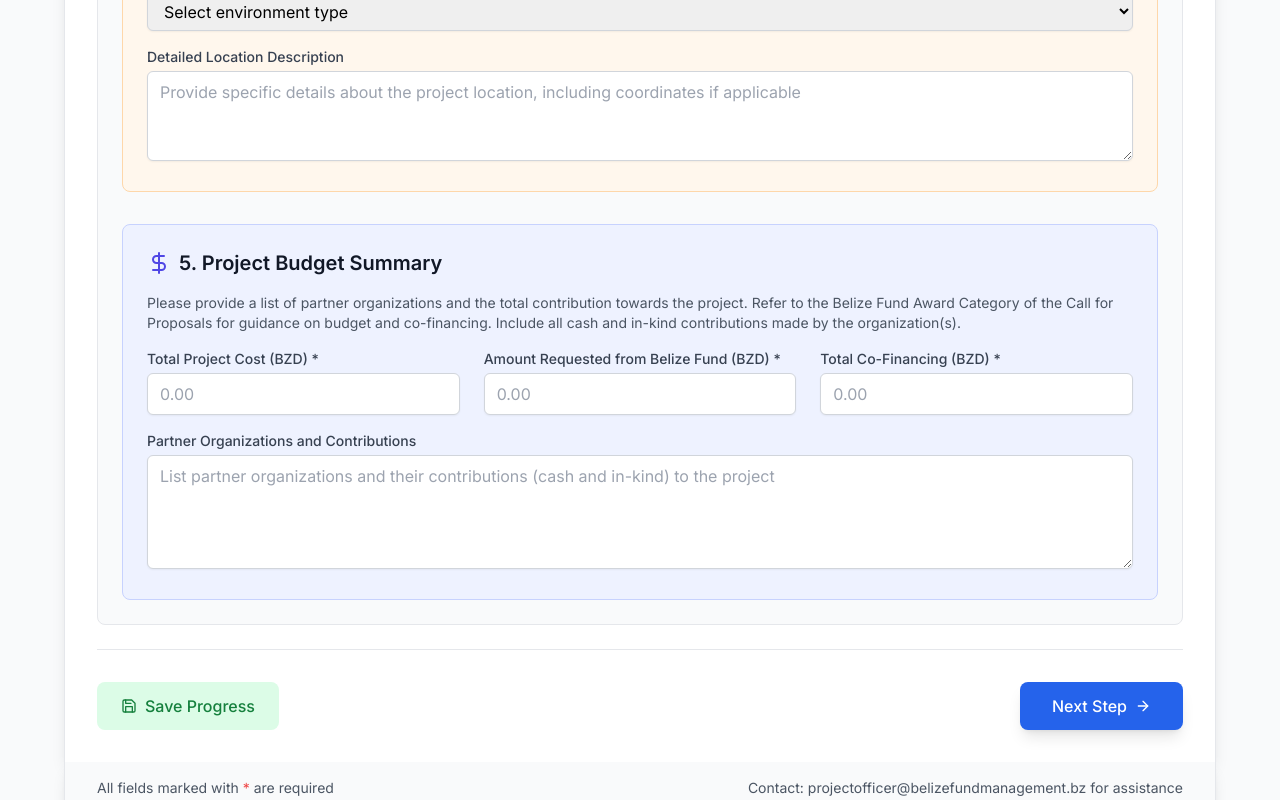
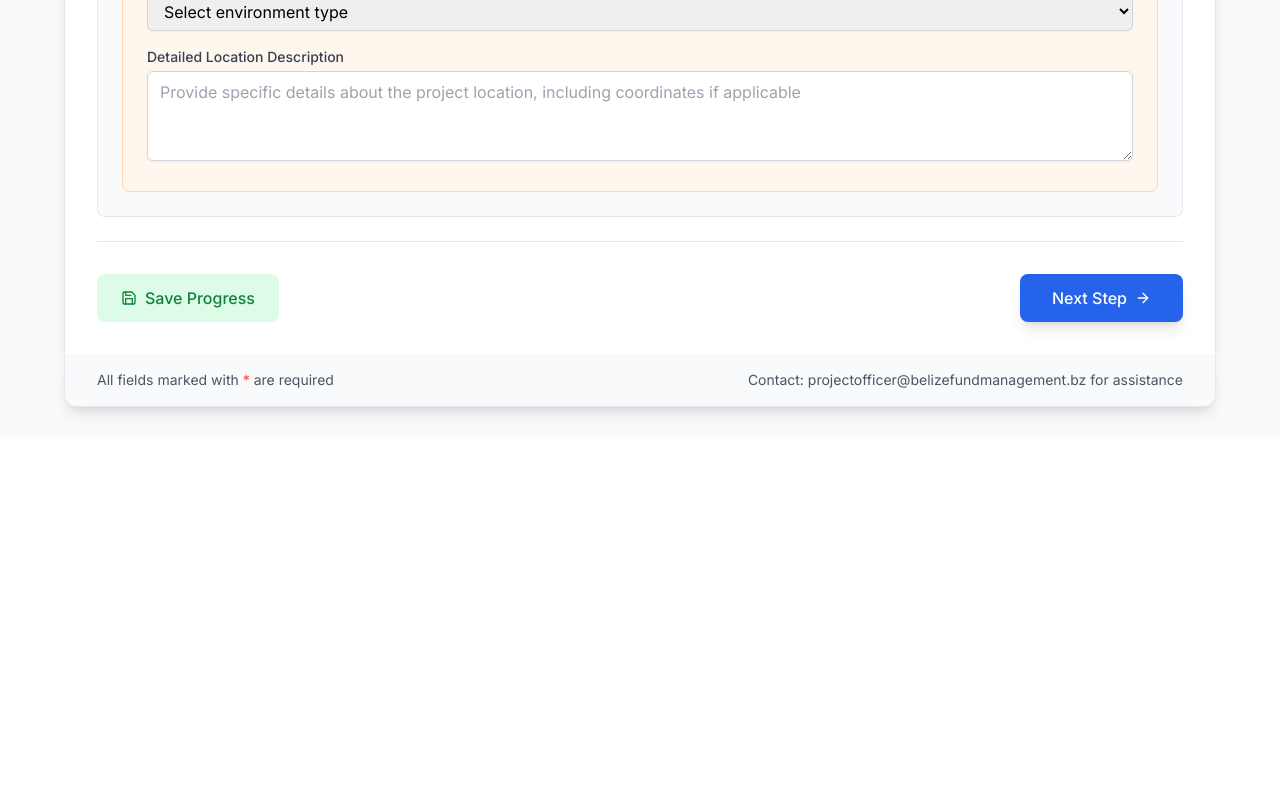
Before and after one commit to Sourabkansal/belizeFrontend, a React (Vite) app: page /proposal-form in a window 1280 px wide. Shown: the part 1810-2610 px from the top of the page. After the commit the page ends 2249 px from the top, so only its background shows below. Built offline with nearby package versions, Linux system fonts and the light colour scheme.

Commit message:
add active months and remove budget

```diff
--- a/src/components/ConceptForm.jsx
+++ b/src/components/ConceptForm.jsx
@@ -96,6 +96,10 @@ const conceptSchema = yup.object().shape({
     then: yup.string().required('Please specify organization type')
   }),
   dateOfIncorporation: yup.date().required('Date of incorporation is required'),
+  activeMonths: yup.number()
+    .required('Active months is required')
+    .positive('Active months must be positive')
+    .integer('Active months must be a whole number'),
 
   // Main Contact
   contactName: yup.string().required('Contact name is required'),
@@ -204,6 +208,7 @@ const ConceptForm = () => {
       organizationType: '',
       otherOrganizationType: '',
       dateOfIncorporation: '',
+      activeMonths: '',
 
       // Main Contact
       contactName: '',
@@ -399,10 +404,10 @@ const ConceptForm = () => {
   const checkEligibility = () => {
     setEligibilityChecked(true);
     setEligibilityError('');
-    const { organizationName, organizationType, contactEmail, dateOfIncorporation } = formik.values;
+    const { organizationName, organizationType, contactEmail, dateOfIncorporation, activeMonths } = formik.values;
     let errorMsg = '';
-    if (!organizationName || !organizationType || !contactEmail || !dateOfIncorporation) {
-      errorMsg = 'Please fill Organization Name, Organization Type, Contact Email, and Date of Incorporation to check eligibility.';
+    if (!organizationName || !organizationType || !contactEmail || !dateOfIncorporation || !activeMonths) {
+      errorMsg = 'Please fill Organization Name, Organization Type, Contact Email, Date of Incorporation, and Active Months to check eligibility.';
     } else {
       // Simple email validation
       const emailValid = /^[^@\s]+@[^@\s]+\.[^@\s]+$/.test(contactEmail);
@@ -415,8 +420,14 @@ const ConceptForm = () => {
         const oneYearAgo = new Date();
         oneYearAgo.setFullYear(oneYearAgo.getFullYear() - 1);
         const incDate = new Date(dateOfIncorporation);
-        if (isNaN(incDate.getTime()) || incDate > oneYearAgo) {
-          errorMsg = 'Date of Incorporation must be at least 1 year before today.';
+        const isDateValid = !isNaN(incDate.getTime()) && incDate <= oneYearAgo;
+
+        // Check if active months is at least 12
+        const isActiveMonthsValid = parseInt(activeMonths) >= 12;
+
+        // User is eligible if EITHER date is valid OR active months is valid
+        if (!isDateValid && !isActiveMonthsValid) {
+          errorMsg = 'Organization must either be incorporated for at least 1 year OR be active for at least 12 months to be eligible.';
         }
       }
     }
@@ -584,6 +595,22 @@ const ConceptForm = () => {
                 />
                 {formik.touched.dateOfIncorporation && formik.errors.dateOfIncorporation && (
                   <p className="text-red-500 text-sm mt-1">{formik.errors.dateOfIncorporation}</p>
+                )}
+              </div>
+
+              <div>
+                <label className="block text-sm font-medium text-gray-700 mb-1">
+                  Active Months <span className="text-red-500">*</span>
+                </label>
+                <input
+                  type="number"
+                  {...formik.getFieldProps('activeMonths')}
+                  className="w-full px-3 py-2 border border-gray-300 rounded-md focus:outline-none focus:ring-2 focus:ring-blue-500"
+                  placeholder="Enter number of months"
+                  min="1"
+                />
+                {formik.touched.activeMonths && formik.errors.activeMonths && (
+                  <p className="text-red-500 text-sm mt-1">{formik.errors.activeMonths}</p>
                 )}
               </div>
             </div>
--- a/src/components/steps/Step1FrontPage.jsx
+++ b/src/components/steps/Step1FrontPage.jsx
@@ -146,27 +146,32 @@ const Step1FrontPage = ({ register, errors, setValue, getValues, watch }) => {
           </div>
 
           <div className="md:col-span-2">
-            <label className="form-label">Contact Info (Email and Telephone) *</label>
             <div className="grid grid-cols-1 md:grid-cols-2 gap-4">
+              <div>
+                <label className="form-label">Contact Info (Email) *</label>
                 <input
                   type="email"
                   {...register('contactEmail')}
                   className="form-input"
                   placeholder="primary.contact@organization.com"
                 />
+                {errors.contactEmail && (
+                  <p className="form-error">{errors.contactEmail.message}</p>
+                )}
+              </div>
+              <div>
+                <label className="form-label">Contact Info (Telephone) *</label>
                 <input
                   type="tel"
                   {...register('contactTelephone')}
                   className="form-input"
                   placeholder="Include country code (e.g., +501-123-4567)"
                 />
-            </div>
-            {errors.contactEmail && (
-              <p className="form-error">{errors.contactEmail.message}</p>
-            )}
                 {errors.contactTelephone && (
                   <p className="form-error">{errors.contactTelephone.message}</p>
                 )}
+              </div>
+            </div>
           </div>
         </div>
       </div>
@@ -275,82 +280,6 @@ const Step1FrontPage = ({ register, errors, setValue, getValues, watch }) => {
           </div>
         </div>
       </div>
-
-      {/* Project Budget Summary Section */}
-      <div className="bg-indigo-50 p-6 rounded-lg border border-indigo-200">
-        <div className="flex items-center mb-4">
-          <DollarSign className="h-6 w-6 text-indigo-600 mr-2" />
-          <h4 className="text-xl font-semibold text-gray-900">5. Project Budget Summary</h4>
-        </div>
-
-        <div className="space-y-4">
-          <p className="text-sm text-gray-600 mb-4">
-            Please provide a list of partner organizations and the total contribution towards the project.
-            Refer to the Belize Fund Award Category of the Call for Proposals for guidance on budget and co-financing.
-            Include all cash and in-kind contributions made by the organization(s).
-          </p>
-
-          <div className="grid grid-cols-1 md:grid-cols-3 gap-6">
-            <div>
-              <label className="form-label">Total Project Cost (BZD) *</label>
-              <input
-                type="number"
-                {...register('totalProjectCost')}
-                className="form-input"
-                placeholder="0.00"
-                step="0.01"
-                min="0"
-              />
-              {errors.totalProjectCost && (
-                <p className="form-error">{errors.totalProjectCost.message}</p>
-              )}
-            </div>
-
-            <div>
-              <label className="form-label">Amount Requested from Belize Fund (BZD) *</label>
-              <input
-                type="number"
-                {...register('amountRequested')}
-                className="form-input"
-                placeholder="0.00"
-                step="0.01"
-                min="0"
-              />
-              {errors.amountRequested && (
-                <p className="form-error">{errors.amountRequested.message}</p>
-              )}
-            </div>
-
-            <div>
-              <label className="form-label">Total Co-Financing (BZD) *</label>
-              <input
-                type="number"
-                {...register('totalCoFinancing')}
-                className="form-input"
-                placeholder="0.00"
-                step="0.01"
-                min="0"
-              />
-              {errors.totalCoFinancing && (
-                <p className="form-error">{errors.totalCoFinancing.message}</p>
-              )}
-            </div>
-          </div>
-
-          <div>
-            <label className="form-label">Partner Organizations and Contributions</label>
-            <textarea
-              {...register('partnerOrganizations')}
-              className="form-input"
-              rows="4"
-              placeholder="List partner organizations and their contributions (cash and in-kind) to the project"
-            />
-            {errors.partnerOrganizations && (
-              <p className="form-error">{errors.partnerOrganizations.message}</p>
-            )}
-          </div>
-        </div>
-      </div>
     </div>
   )
 }
--- a/src/services/applicationService.js
+++ b/src/services/applicationService.js
@@ -1,6 +1,6 @@
 // const API_BASE_URL = 'https://belizefund.onrender.com/api';
-// const API_BASE_URL = 'http://localhost:5000/api';
-const API_BASE_URL = 'https://belizebackend.onrender.com/api';
+const API_BASE_URL = 'http://localhost:5000/api';
+// const API_BASE_URL = 'https://belizebackend.onrender.com/api';
 
 // Mock mode for testing without backend
 const MOCK_MODE = false; // Set to false when backend is available
--- a/vite.config.js
+++ b/vite.config.js
@@ -7,8 +7,8 @@ export default defineConfig({
   server: {
     proxy: {
       '/api': {
-        // target: 'http://localhost:5000',
-        target: 'https://belizebackend.onrender.com/',
+        target: 'http://localhost:5000',
+        // target: 'https://belizebackend.onrender.com/',
         changeOrigin: true,
         secure: false,
       },
```
Lines whose indentation alone changed are shown as unchanged.
